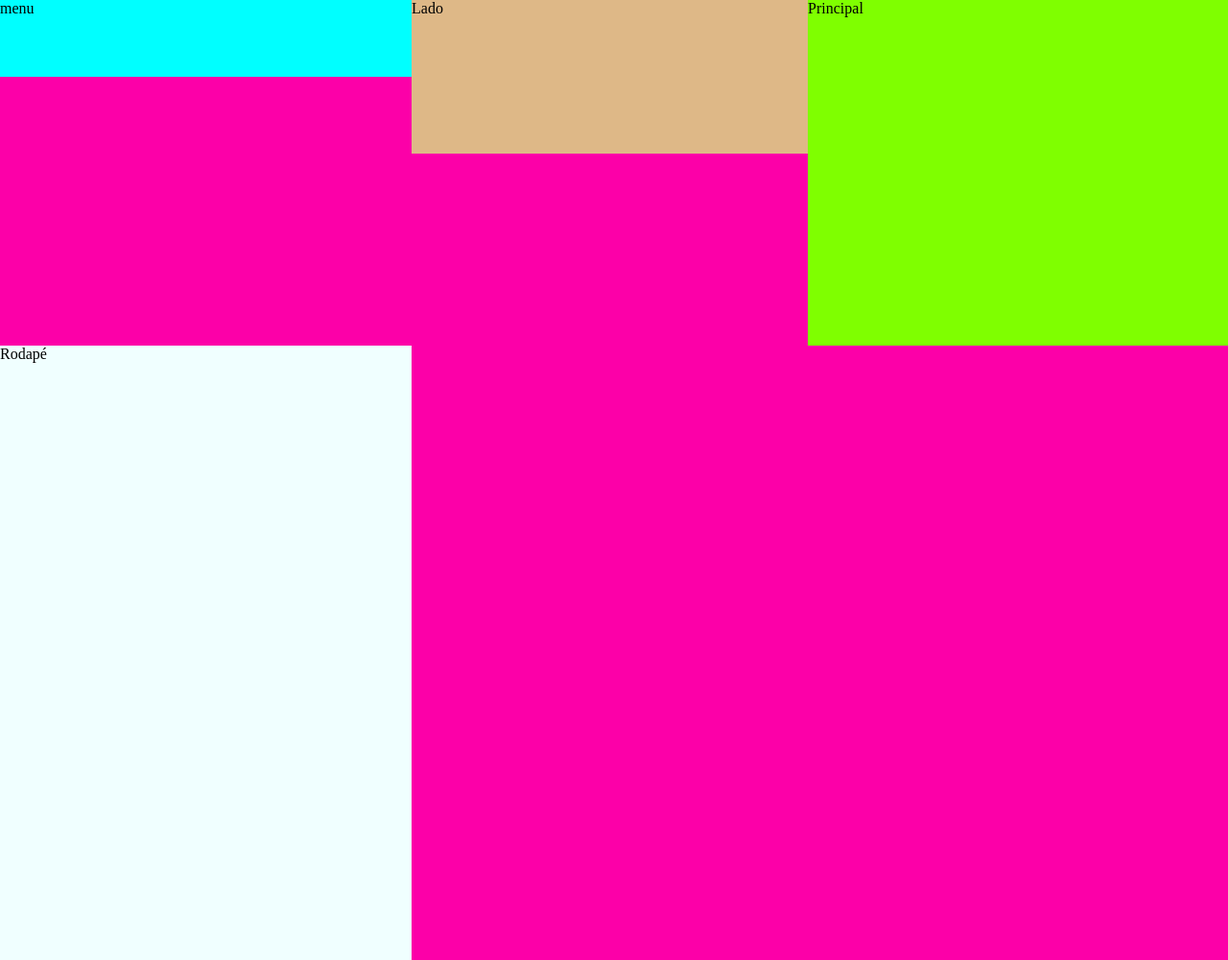
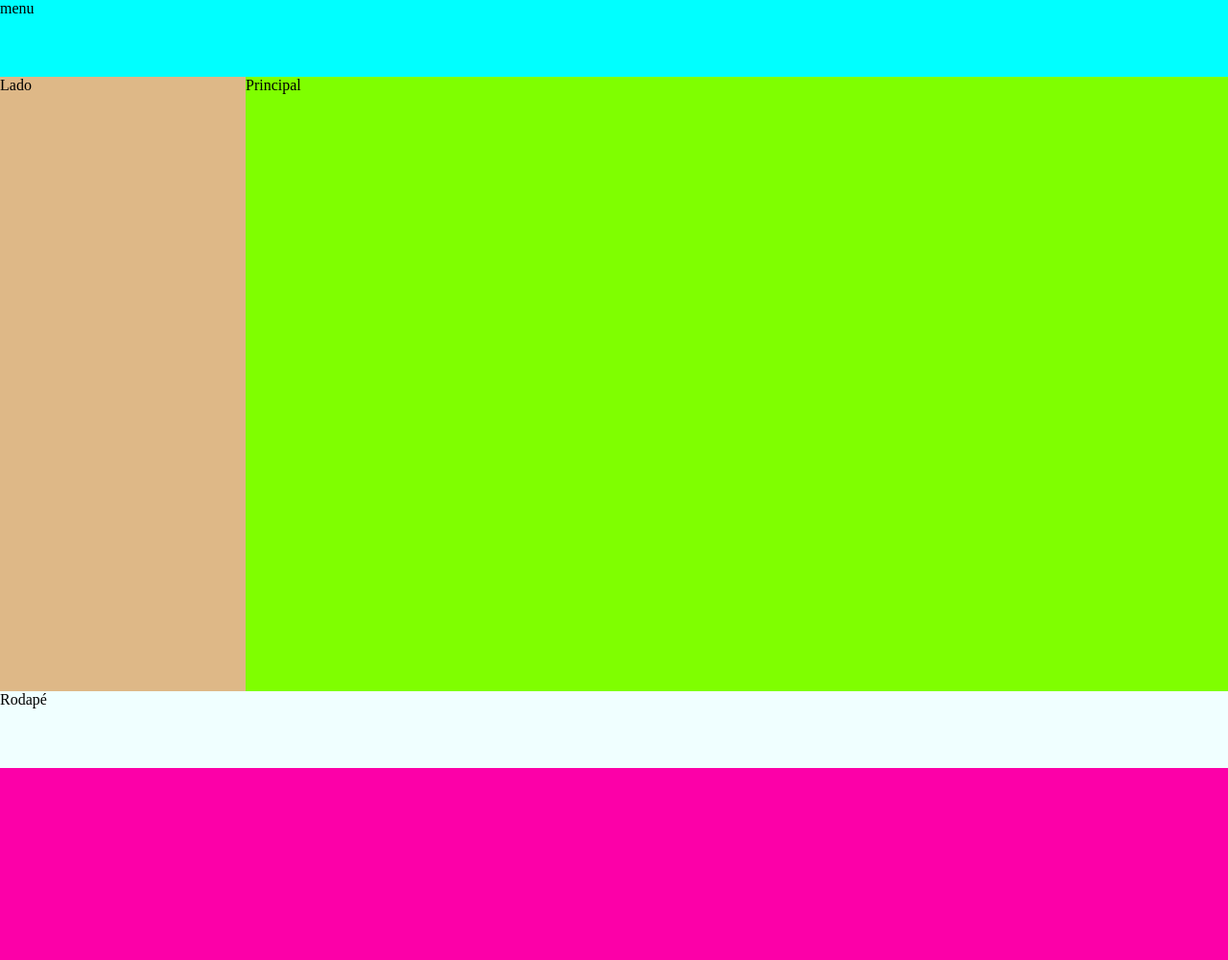
Before and after one commit to Mareguinha/2i2t, a plain HTML site: page estudogrid.html in a window 1280 px wide. Shown: the whole page at 96% size. After the commit the page ends 800 px from the top, so only its background shows below. Drawn offline with Linux system fonts and the light colour scheme.

Commit message:
Add files via upload

```diff
--- a/estudo.css
+++ b/estudo.css
@@ -20,21 +20,26 @@ body {
 .menu {
     height: 10vh;
     background-color: aqua;
+    grid-area: menu;
 }
 .lado {
-    height: 20vh;
+    height: 80vh;
     background-color: burlywood;
+    grid-area: lado;
 }
 .principal {
-    height: 45vh;
+    height: 80vh;
     background-color: chartreuse;
+    grid-area: principal;
 }
 .Rodape {
-   height: 80vh;
+   height: 10vh;
    background-color: azure;
+   grid-area: Rodape;
 }
 .meu-site{
     display: grid;
+    grid-template-columns: 20% 40% 40%;
     grid-template-areas:
     "menu menu menu"
     "lado principal principal"
```
